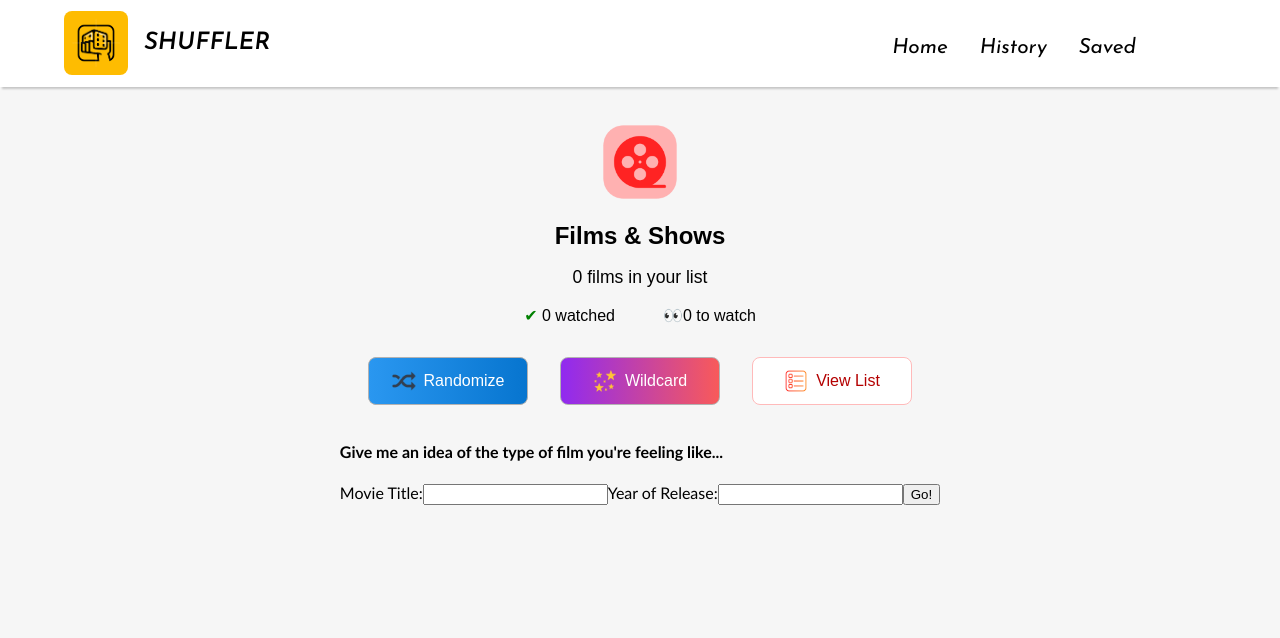
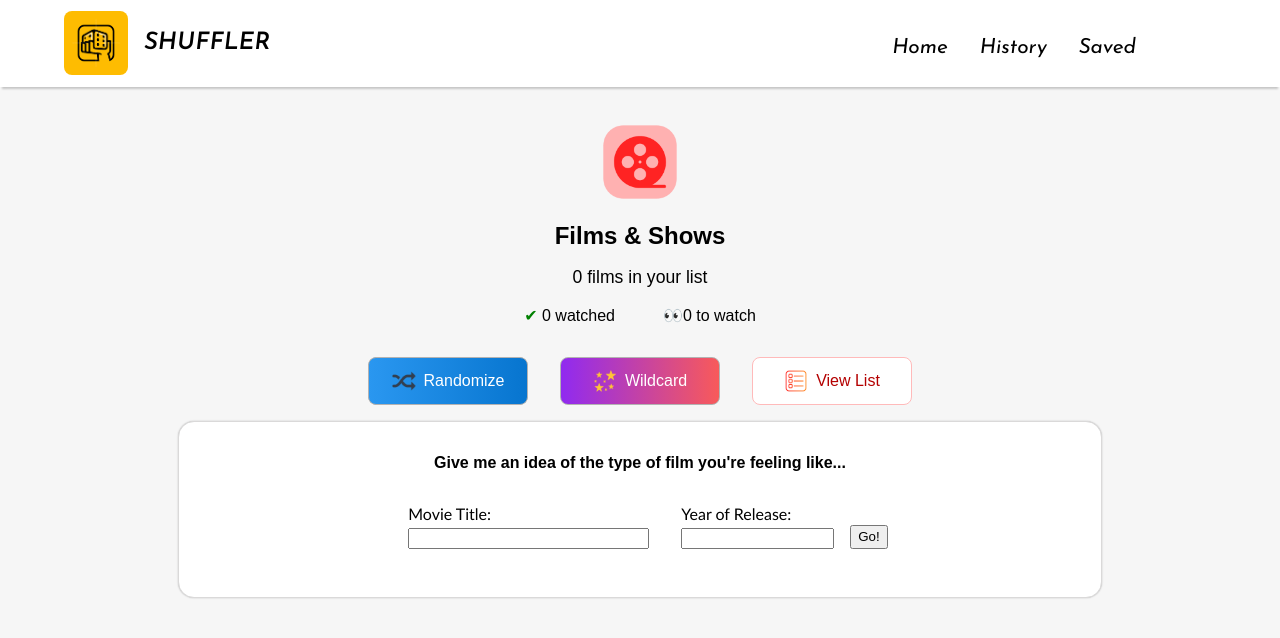
Before and after one commit to swiftybo/shuffler, a React (Vite) app: page /films in a window 1280 px wide. Both pictures are taken after a click on the button "Wildcard". Shown: the top 638 px of the page. Built offline with nearby package versions, Linux system fonts and the light colour scheme; no server answers.

Commit message:
added more child elements to wildcardSection to style the form section

```diff
--- a/src/components/filmComponents/WildcardSection.jsx
+++ b/src/components/filmComponents/WildcardSection.jsx
@@ -47,14 +47,20 @@ export default function WildcardSection() {
     }
 
     return (
-        <>
-            <form action={formAction} >
-                <h4>Give me an idea of the type of film you're feeling like...</h4>
-                <label name="movieTitle">Movie Title:</label>
-                <input name="movieTitle" type="text" defaultValue={formState.userMovieTitle}/>
-                <label name="movieYear">Year of Release:</label>
-                <input name="movieYear" type="text" defaultValue={formState.userMovieYear}/>
-                <button>Go!</button>
+        <div className={classes.wildcardSection}>
+            <form action={formAction} className={classes.wildcardSection__form} >
+                <h3 className={classes.wildcardSection__formTitle}>Give me an idea of the type of film you're feeling like...</h3>
+                <section className={classes.wildcardSection__formInputSection}>
+                    <div className={classes.wildcardSection__formField}>
+                        <label className={classes.wildcardSection__formLabel} name="movieTitle">Movie Title:</label>
+                        <input size="27" className={classes.wildcardSection__formInput} name="movieTitle" type="text" defaultValue={formState.userMovieTitle}/>
+                    </div>
+                    <div className={classes.wildcardSection__formField}>
+                        <label className={classes.wildcardSection__formLabel} name="movieYear">Year of Release: </label>
+                        <input size="16" className={classes.wildcardSection__formInput} name="movieYear" type="text" defaultValue={formState.userMovieYear}/>
+                    </div>
+                    <button className={classes.wildcardSection__formBtn}>Go!</button>
+                </section>
             </form>
 
             {currentOperation === "identifying" && <section className={classes.wildcardMovie}>
@@ -89,6 +95,6 @@ export default function WildcardSection() {
                     {suggestedMovieIndex < suggestedMovies.length -1 && <button className={classes.wildcardMovie__rejectBtn} onClick={() => setSuggestedMovieIndex(prevValue => prevValue + 1)}>Next Movie</button>}
                 </div>
             </section>}
-        </>
+        </div>
     )
 }
--- a/src/components/filmComponents/WildcardSection.module.css
+++ b/src/components/filmComponents/WildcardSection.module.css
@@ -1,3 +1,52 @@
+.wildcardSection {
+    width: 85%;
+    border: 1px solid rgb(218, 217, 217);
+    background-color: white;
+    box-shadow: 0px 0px 1.5px 0px rgb(182, 182, 182);
+    border-radius: 1rem;
+    padding: 1rem;
+    display: flex;
+    flex-direction: column;
+    align-items: center;
+}
+
+.wildcardSection__form {
+    text-align: center;
+    padding: 1rem;
+}
+
+.wildcardSection__formTitle {
+    margin: 0rem;
+    padding-bottom: 1rem;
+    font-family: Arial, Helvetica, sans-serif;
+    font-weight: 600;
+    font-size: medium;
+}
+
+.wildcardSection__formInputSection {
+    display: flex;
+}
+
+.wildcardSection__formField {
+    text-align: left;
+    margin: 1rem;
+}
+
+.wildcardSection__formLabel {
+    display: block;
+    margin-bottom: 0.3rem;
+}
+
+.wildcardSection__formInput {
+    display: block;
+    size: 10rem;
+}
+
+.wildcardSection__formBtn {
+    height: 1.5rem;
+    margin-top: 2.3rem;
+}
+
 .wildcardMovie {
     display: flex;
     flex-direction: column;
```
Also changed, not shown: src/assets/information-icon.png (added).
